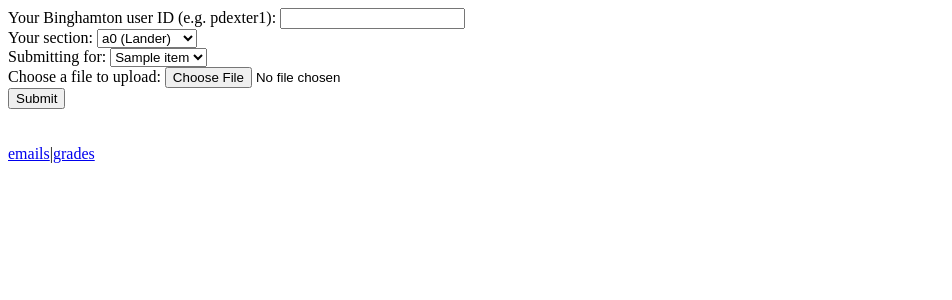
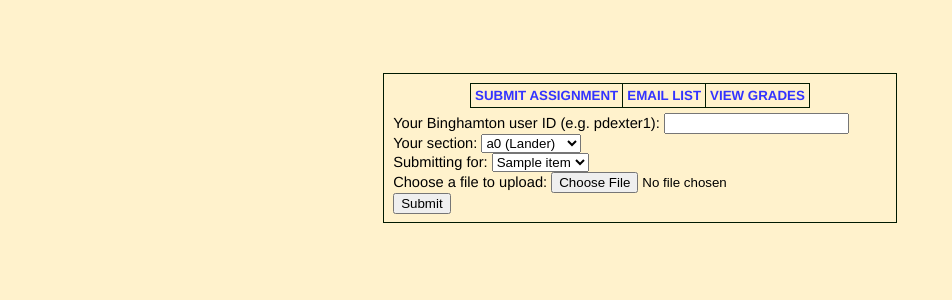
Before and after one commit to xtfc/pyboard, a Flask app: template templates/index.html in a window 1280 px wide. Shown: the top 300 px of the page, without its empty margins (0-952 px from the left). Run offline with Flask 2, Linux system fonts and the light colour scheme; the template is opened without the code that fills it: most values are stand-ins (such as "Sample title", 1, 10 or a date in 2020).

Commit message:
Update existing templates to HTML5
Also utilize templating better and add some weak CSS

```diff
--- /dev/null
+++ b/static/main.css
@@ -0,0 +1,42 @@
+html, body {
+	font-family: Helvetica, Calibri, Arial;
+	font-size: 11pt;
+	margin: 0;
+	padding: 0;
+	background-color: hsl(45, 100%, 90%);
+}
+
+#container {
+	box-sizing: border-box;
+	margin: 5em auto 0 auto;
+	padding: 0.6em;
+	width: 35em;
+	border: 1px solid hsl(120, 100%, 5%);
+}
+
+nav {
+	margin: 0;
+	padding: 0;
+}
+nav > ul {
+	margin: 0 auto 0.3em auto;
+	padding: 0;
+	display: table;
+	list-style: none;
+	border-collapse: collapse;
+}
+nav > ul > li {
+	display: table-cell;
+	border: 1px solid hsl(120, 100%, 5%);
+	padding: 0.3em;
+	text-transform: uppercase;
+	font-weight: bold;
+	font-size: 10pt;
+}
+nav > ul > li > a {
+	text-decoration: none;
+	color: hsl(240, 100%, 60%);
+}
+nav > ul > li > a:hover {
+	color: hsl(240, 100%, 30%);
+}
--- a/templates/index.html
+++ b/templates/index.html
@@ -1,47 +1,15 @@
-<!DOCTYPE html PUBLIC "-//W3C//DTD XHTML 1.0 Strict//EN"
-          "http://www.w3.org/TR/xhtml1/DTD/xhtml1-strict.dtd">
-<html xmlns="http://www.w3.org/1999/xhtml">
-
-  <head>
-    <title>CS140 Submission</title>
-    <meta http-equiv="content-type"
-          content="text/html;charset=utf-8" />
-    <script type="text/javascript">
-    function validate(){
-    	var re = /[a-z]+[0-9]+/
-	if(!re.test(document.hello.id.value))
-	{
-	    alert("invalid user id (probably)");
-	    return false;
-	}
-	else
-        if(document.hello.id.value == "" ||
-        document.hello.file.value == "")
-        {
-            alert("FILL OUT all the FIELDS!");
-           	return false;
-        }
-    }
-    </script>
-  </head>
-
-  <body>
-
-    <form enctype="multipart/form-data" action="/" method="POST" onsubmit="return validate();" name="hello">
-      <input type="hidden" name="MAX_FILE_SIZE" value="5000000" />
-      Your Binghamton user ID (e.g. pdexter1): <input name="id" type="text" /><br />
-      Your section: <select name="section"><option value="a0" selected="selected">a0 (Lander)</option><option value="b1">b1 (Williams)</option></select><br />
-      Submitting for: <select name="ass">
-        {% for item in assignments %}
-            <option value="{{ item }}">{{ item }}</option>
-        {% endfor %}
-      </select><br />
-      Choose a file to upload: <input name="file" type="file" /><br />
-      <input type="submit" value="Submit" />
-    </form>
-
-    <br /><br />
-    <a href="/emails">emails</a>|<a href="/grades">grades</a>
-
-  </body>
-</html>
+{% extends "main.html" %}
+{% block content %}
+	<form enctype="multipart/form-data" action="/" method="POST" onsubmit="return validate();" name="submission">
+		<input type="hidden" name="MAX_FILE_SIZE" value="5000000">
+		Your Binghamton user ID (e.g. pdexter1): <input name="id" type="text"><br>
+		Your section: <select name="section"><option value="a0" selected="selected">a0 (Lander)</option><option value="b1">b1 (Williams)</option></select><br>
+		Submitting for: <select name="ass">
+			{% for item in assignments %}
+				<option value="{{ item }}">{{ item }}</option>
+			{% endfor %}
+		</select><br>
+		Choose a file to upload: <input name="file" type="file"><br>
+		<input type="submit" value="Submit">
+	</form>
+{% endblock %}
--- /dev/null
+++ b/templates/main.html
@@ -0,0 +1,43 @@
+<!DOCTYPE html>
+<html lang="en">
+	<head>
+		<title>{% block title %}{{ title }} - Pyboard{% endblock %}</title>
+		<meta charset="utf-8">
+		<link rel="stylesheet" type="text/css" href="/static/main.css">
+		<script type="text/javascript">
+			function validate(){
+				var re = /[a-z]+[0-9]+/
+				if(!re.test(document.submission.id.value))
+				{
+					alert("invalid user id (probably)");
+					return false;
+				}
+				else
+				if(document.submission.id.value == "" ||
+				document.submission.file.value == "")
+				{
+					alert("FILL OUT all the FIELDS!");
+					return false;
+				}
+			}
+		</script>
+	</head>
+
+	<body>
+		<div id="container">
+			<nav>
+				<ul>
+					<li><a href="/">submit assignment</a></li>
+					<li><a href="/emails">email list</a></li>
+					<li><a href="/grades">view grades</a></li>
+				</ul>
+			</nav>
+
+			<div id="content">
+				{% block content %}
+					{{ content|safe }}
+				{% endblock %}
+			</div>
+		</div>
+	</body>
+</html>
```
Also changed, not shown: templates/upload.html (+8 -21 lines), 1 other file.
